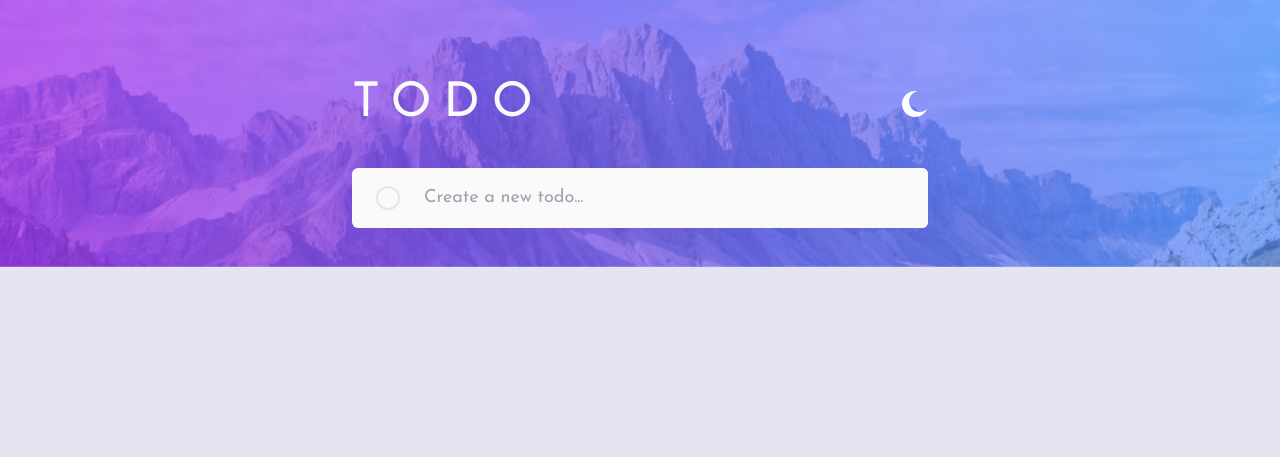
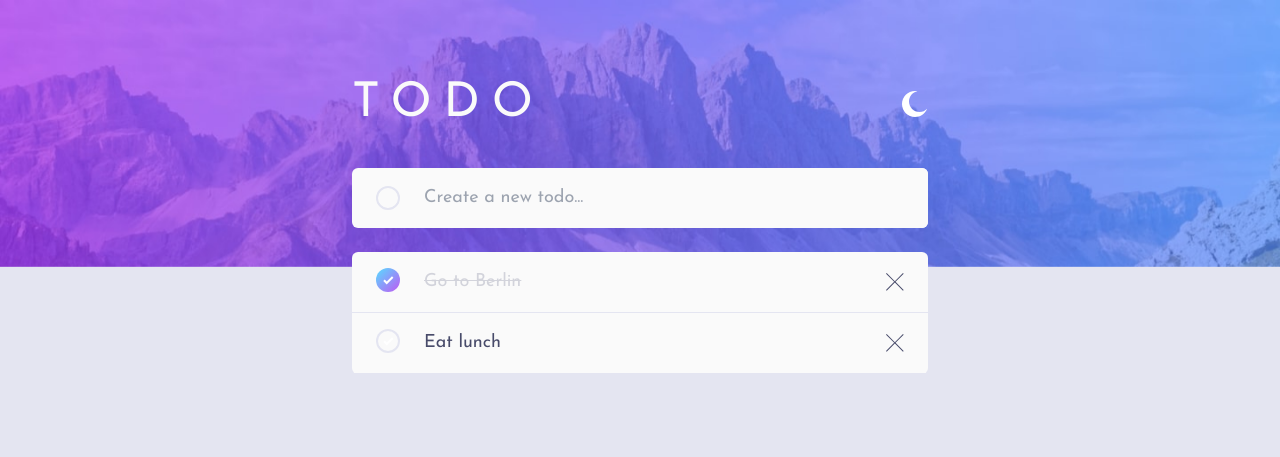
Before and after one commit to Esosek/todo, an Astro site: page / in a window 1280 px wide. Built offline with nearby package versions, Linux system fonts and the light colour scheme; Astro itself is replaced by a stand-in of ours.

Commit message:
Added TodoListItem

```diff
--- a/src/components/App.tsx
+++ b/src/components/App.tsx
@@ -5,6 +5,7 @@ import moonIcon from '../assets/images/icon-moon.svg';
 import { TodoContextContextProvider } from '../context/TodoContext';
 
 import CreateInput from './CreateInput';
+import TodoList from './TodoList';
 
 export default function App() {
   const isMobile = window.innerWidth < 768;
@@ -27,6 +28,7 @@ export default function App() {
         </div>
         <TodoContextContextProvider>
           <CreateInput />
+          <TodoList />
         </TodoContextContextProvider>
       </div>
     </div>
--- /dev/null
+++ b/src/components/TodoList.tsx
@@ -0,0 +1,14 @@
+import { useContext } from 'react';
+import TodoContext from '../context/TodoContext';
+import TodoListItem from './TodoListItem';
+
+export default function TodoList() {
+  const todoContext = useContext(TodoContext);
+  return (
+    <ul className="bg-neutral-light-gray-100 mt-6 rounded-md">
+      {todoContext.items.map((todo) => (
+        <TodoListItem key={todo.id} todo={todo} />
+      ))}
+    </ul>
+  );
+}
--- /dev/null
+++ b/src/components/TodoListItem.tsx
@@ -0,0 +1,65 @@
+import { useContext } from 'react';
+
+import iconCheck from '../assets/images/icon-check.svg';
+import iconCross from '../assets/images/icon-cross.svg';
+
+import TodoContext, {
+  TodoItemStatus,
+  type TodoItem,
+} from '../context/TodoContext';
+
+type TodoListItemProps = {
+  todo: TodoItem;
+};
+
+export default function TodoListItem({ todo }: TodoListItemProps) {
+  const { toggleItem, removeItem } = useContext(TodoContext);
+  const isCompleted = todo.status === TodoItemStatus.COMPLETED;
+
+  function handleToggle() {
+    toggleItem(todo.id);
+  }
+
+  function handleDelete() {
+    removeItem(todo.id);
+  }
+
+  return (
+    <li className="grid grid-cols-[auto_1fr_auto] gap-6 py-4 px-6 border-b-[1px] border-neutral-light-gray-200">
+      <input
+        type="checkbox"
+        name={`todo-${todo.id}`}
+        id={`todo-${todo.id}`}
+        className="sr-only"
+        checked={isCompleted}
+        readOnly
+      />
+      <button
+        onClick={handleToggle}
+        className={`size-6 rounded-full ${
+          isCompleted
+            ? 'bg-gradient-to-br'
+            : 'bg-neutral-light-gray-200 hover:bg-gradient-to-br'
+        } from-primary-blue-gradient-start to-primary-blue-gradient-end`}
+      >
+        <div
+          className={`${
+            isCompleted ? 'bg-transparent' : 'bg-neutral-light-gray-100'
+          } flex items-center justify-center mx-auto rounded-full w-5 h-5`}
+        >
+          <img src={iconCheck.src} alt="Check icon" />
+        </div>
+      </button>
+      <p
+        className={
+          isCompleted ? 'line-through text-neutral-light-gray-300' : ''
+        }
+      >
+        {todo.text}
+      </p>
+      <button onClick={handleDelete}>
+        <img src={iconCross.src} alt="Cross icon" />
+      </button>
+    </li>
+  );
+}
--- a/src/context/TodoContext.tsx
+++ b/src/context/TodoContext.tsx
@@ -1,12 +1,12 @@
 import { createContext, useState, type PropsWithChildren } from 'react';
 
-enum TodoItemStatus {
+export enum TodoItemStatus {
   ACTIVE,
   COMPLETED,
   DELETED,
 }
 
-type TodoItem = {
+export type TodoItem = {
   id: number;
   text: string;
   status: TodoItemStatus;
@@ -31,9 +31,11 @@ const defaultValue = {
   clearCompleted: () => {},
 };
 
-const TodoContext = createContext<TodoContextType>(defaultValue);
+export const TodoContext = createContext<TodoContextType>(defaultValue);
 
-export function TodoContextContextProvider({ children }: PropsWithChildren) {
+export function TodoContextContextProvider({
+  children,
+}: PropsWithChildren<{}>) {
   const [items, setItems] = useState(defaultValue.items);
 
   function addItem(todoText: string) {
@@ -52,7 +54,7 @@ export function TodoContextContextProvider({ children }: PropsWithChildren) {
   }
 
   function toggleItem(id: number) {
-    setItems((prevItems) => {
+    setItems((prevItems) =>
       prevItems.map((item) => {
         if (item.id === id) {
           return {
@@ -64,20 +66,19 @@ export function TodoContextContextProvider({ children }: PropsWithChildren) {
           };
         }
         return item;
-      });
-      return [...prevItems];
-    });
+      })
+    );
   }
 
   function clearCompleted() {
-    setItems((prevItems) => {
-      return prevItems.map((item) => {
+    setItems((prevItems) =>
+      prevItems.map((item) => {
         if (item.status === TodoItemStatus.COMPLETED) {
           return { ...item, status: TodoItemStatus.DELETED };
         }
         return item;
-      });
-    });
+      })
+    );
   }
   return (
     <TodoContext.Provider
```
Also changed, not shown: src/assets/images/icon-check.svg (renamed from public/images/icon-check.svg), src/assets/images/icon-cross.svg (renamed from public/images/icon-cross.svg).
